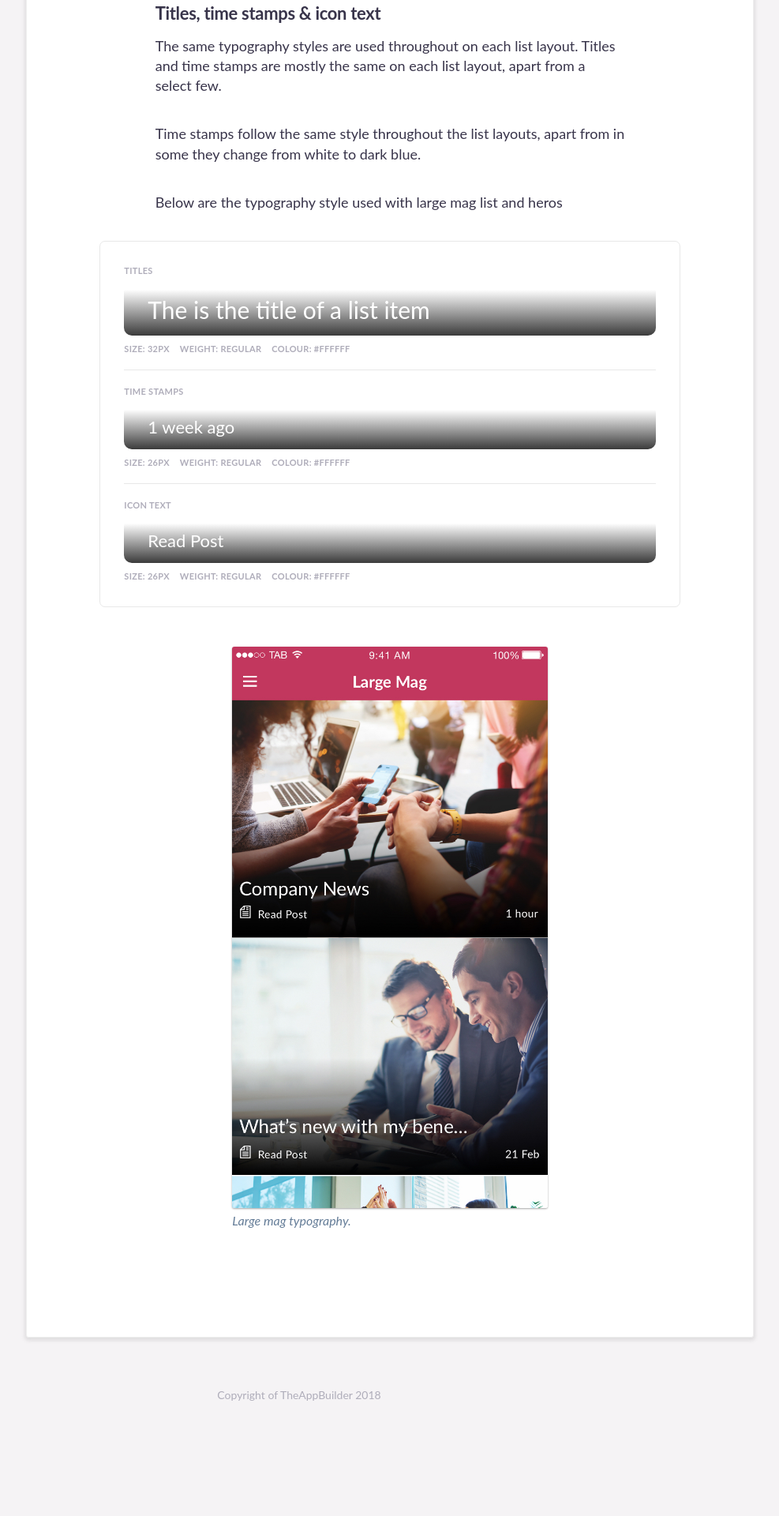
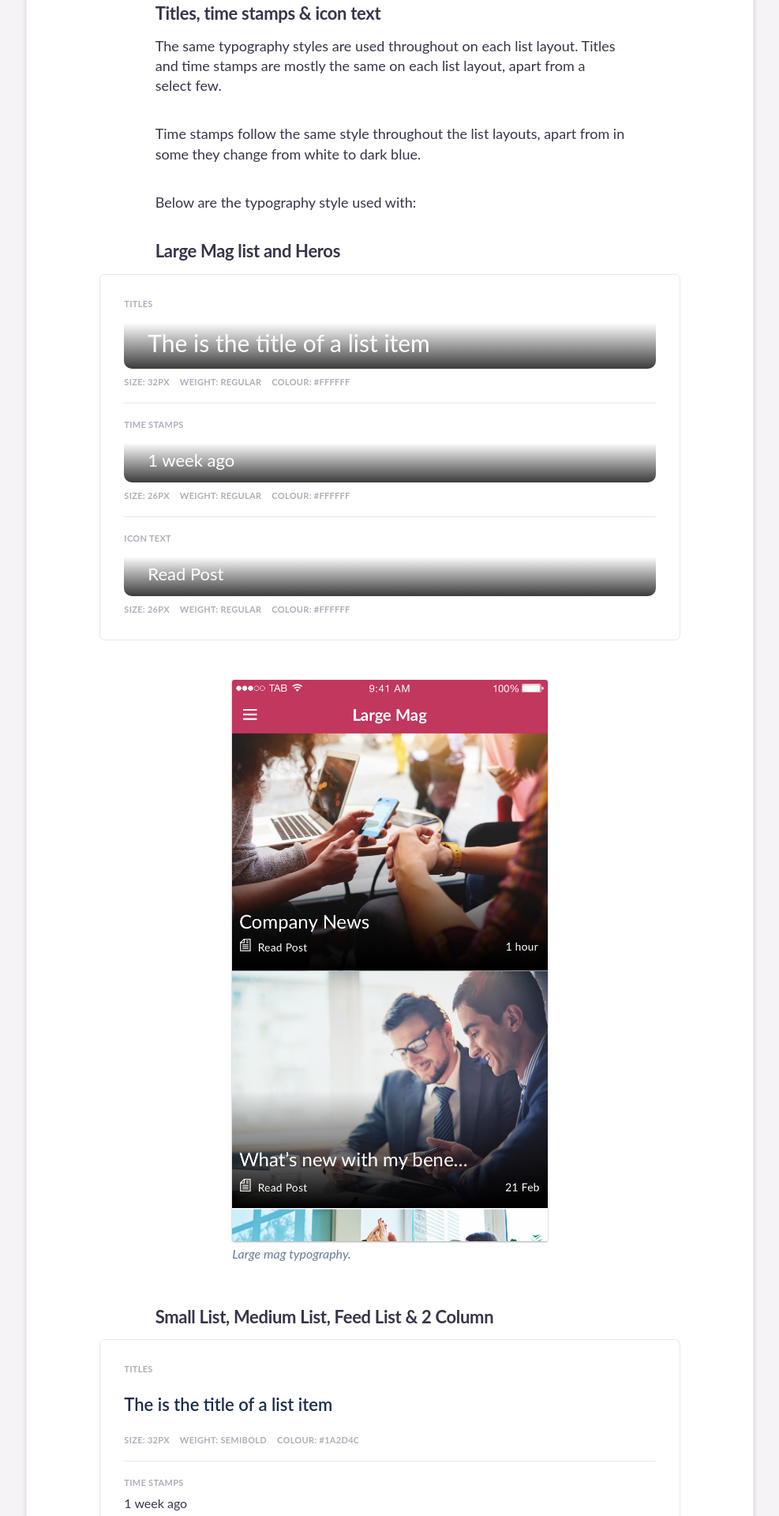
Before and after one commit to TheAppBuilderTeam/tab-pattern-library, a Jekyll site: the page built from native/list-layouts/index.html, in a window 1280 px wide. Shown: the part 1704-3624 px from the top of the page at 79% size, without its empty margins (261-1248 px from the left). Built offline with Jekyll 4.4.1, drawn with Linux system fonts in a browser that asks for light colours; some web fonts are replaced; before the commit the page ends 3543 px from its top, so only the background shows below that.

Commit message:
adding more list typography & stuff

```diff
--- a/_sass/native/_native_list-layouts.scss
+++ b/_sass/native/_native_list-layouts.scss
@@ -15,7 +15,6 @@
     padding-bottom: 24px;
 
 }
-
 
 .large-img {
     max-width: 500px;
@@ -61,3 +60,13 @@
   font-size: 19px;
   @include latoSemibold;
 }
+
+/*---------- table 2 ----------------------------------*/
+
+.nativeText--heading4 {
+    padding-top: 15px;
+    padding-bottom: 15px;
+    color: #1A2D4C;
+    font-size: 22px;
+    @include latoSemibold;
+}
--- a/native/list-layouts/index.html
+++ b/native/list-layouts/index.html
@@ -54,7 +54,10 @@
 <p>The same typography styles are used throughout on each list layout. Titles and time stamps are mostly the same on each list layout, apart from a select few.</p>
 <p>Time stamps follow the same style throughout the list layouts, apart from in some they change from white to dark blue.</p>
 
-<p>Below are the typography style used with large mag list and heros</p>
+<p>Below are the typography style used with: </p>
+
+<h3>Large Mag list and Heros</h3>
+
 <ul class="main__content__block styling__block padding__100 widerThanText margin__50"  markdown="0">
 	<li class="type__block">
 		<div class="paragraph--meta paragraph--meta--top ">Titles</div>
@@ -88,3 +91,38 @@
 	<img src="{{ site.baseurl }}/assets/images/native/large-mag-full.jpg" alt="T" class="last" /img>
 	<p class="caption">Large mag typography.</p>
 </div>
+<h3>Small List, Medium List, Feed List &amp; 2 Column</h3>
+
+<ul class="main__content__block styling__block padding__100 widerThanText margin__50"  markdown="0">
+	<li class="type__block">
+		<div class="paragraph--meta paragraph--meta--top ">Titles</div>
+		<div class="nativeText--heading4">The is the title of a list item</div>
+		<div class="paragraph--meta paragraph--meta--bottom">
+			<span>Size: 32px</span>
+			<span>Weight: Semibold</span>
+			<span>Colour: #1A2D4C</span>
+		</div>
+	</li>
+	<li class="type__block">
+		<div class="paragraph--meta paragraph--meta--top">Time Stamps</div>
+		<div class="nativeText--heading5">1 week ago</div>
+		<div class="paragraph--meta paragraph--meta--bottom">
+			<span>Size: 26px</span>
+			<span>Weight: Regular</span>
+			<span>Colour: #FFFFFF</span>
+		</div>
+    </li>
+    <li class="type__block">
+		<div class="paragraph--meta paragraph--meta--top">Icon Text</div>
+		<div class="nativeText--heading6">Read Post</div>
+		<div class="paragraph--meta paragraph--meta--bottom">
+			<span>Size: 26px</span>
+			<span>Weight: Regular</span>
+			<span>Colour: #FFFFFF</span>
+		</div>
+    </li>
+</ul>
+<div class="imageContainer imageContainer--one padding__50 large-img">
+	<img src="{{ site.baseurl }}/assets/images/native/large-mag-full.jpg" alt="T" class="last" /img>
+	<p class="caption">Large mag typography.</p>
+</div>
```
